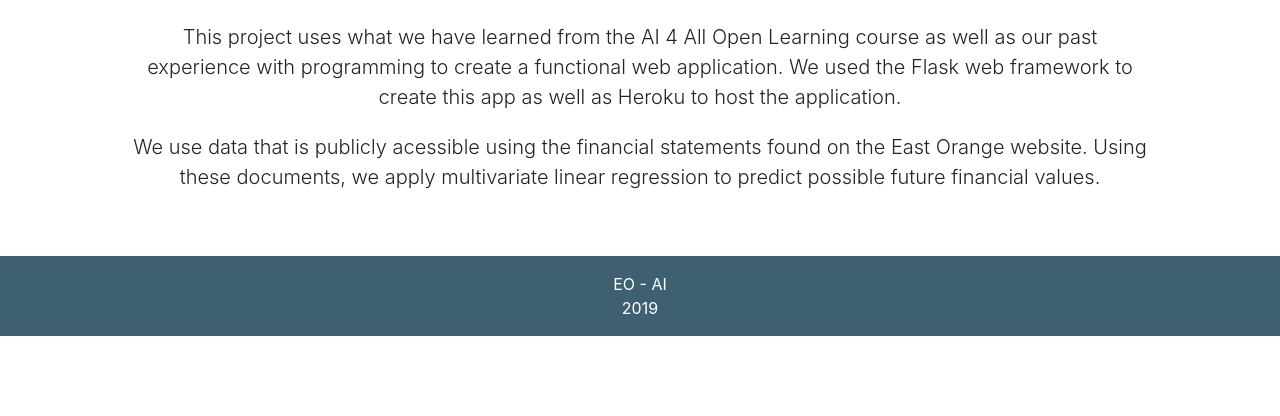
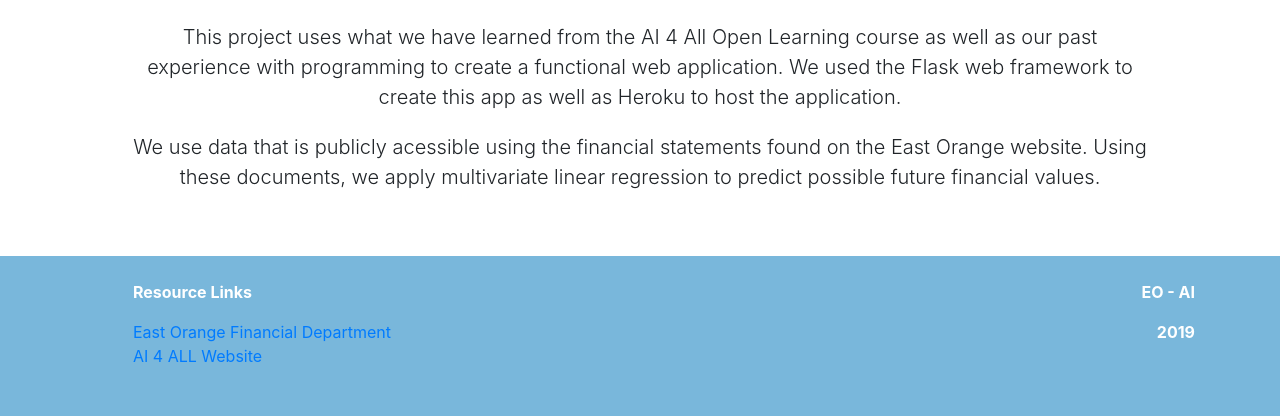
Before and after one commit to BrianGaillard/flask_app, a Flask app: page /about in a window 1280 px wide. Shown: the part 780-1196 px from the top of the page. Before the commit the page ends 1116 px from the top, so only its background shows below. Run offline with Flask 2, Linux system fonts and the light colour scheme; some libraries are stand-ins or nearby versions.

Commit message:
Updated footer with links

```diff
--- a/templates/layout.html
+++ b/templates/layout.html
@@ -80,12 +80,25 @@
 	    </div>
 	  </div>
 
-	 <footer class="py-3"  style="background-color: #3F6073;">
+	<footer class="pb-5 pt-4"  style="background-color: #79B7DB;">
     <div class="container">
-      <p class="m-0 text-center text-white">EO - AI</p>
-    </div>
-    <div class="container">
-      <p class="m-0 text-center text-white">2019</p>
+    	<div class="row">
+    		<div class="col-sm">
+		    	<p class="pl-5 mt-0 font-weight-bold text-white">
+		      		Resource Links
+		      	</p>
+		      <p class="pl-5 m-0">
+		      	<a href="https://www.eastorange-nj.gov/159/Finance-Department">East Orange Financial Department</a>
+		      </p>
+		      <p class="pl-5 m-0">
+		      	<a href="http://ai-4-all.org/">AI 4 ALL Website</a>
+		      </p>
+	      </div>
+	      <div class="col-sm">
+		    	<p class="pl-5 mt-0 text-right font-weight-bold text-white"> EO - AI</p>
+		    	<p class="pl-5 mt-0 text-right font-weight-bold text-white"> 2019</p>
+	      </div>
+      </div>
     </div>
     <!-- /.container -->
   	</footer>
```
